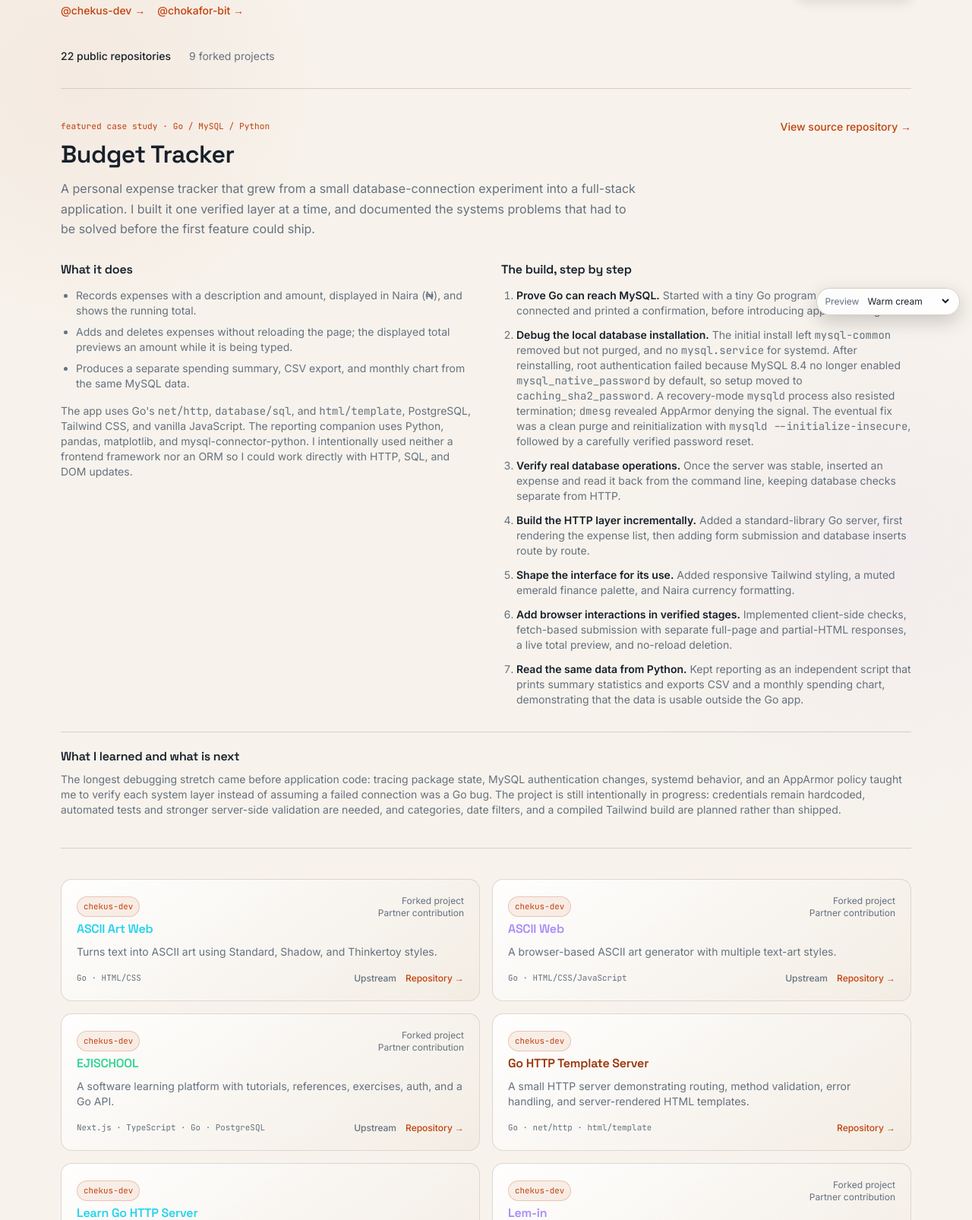
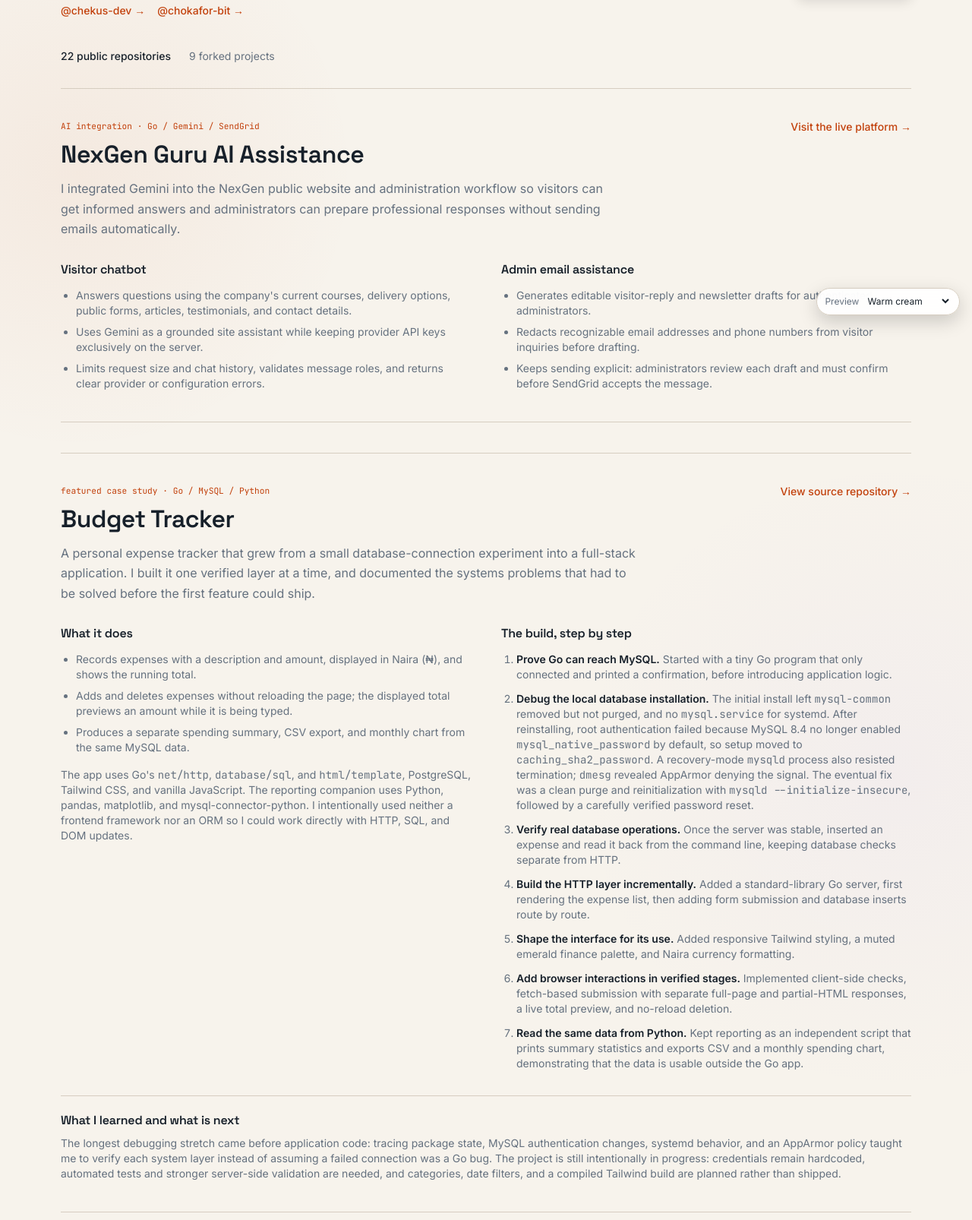
Before and after one commit to chekus-dev/my-online-cv, a Flask app: page /portfolio in a window 1280 px wide. Shown: the part 369-1975 px from the top of the page at 76% size. Run offline with Flask 3, Linux system fonts and the light colour scheme; data that the repository does not hold is empty; some libraries are stand-ins or nearby versions.

Commit message:
Document NexGen AI integration
Co-authored-by: Copilot <223556219+Copilot@users.noreply.github.com>

```diff
--- a/app.py
+++ b/app.py
@@ -104,10 +104,20 @@ GITHUB_PROJECTS = [
         "homepage": "https://my-creative-partner.vercel.app",
     },
     {
-        "account": "chekus-dev", "name": "NexGen Guru Consulting", "language": "Go · PostgreSQL · Tailwind CSS",
-        "description": "A production education and creative-technology website for NexGen Guru, with course applications, contact messages, newsletter subscriptions, testimonials, and an administrative content dashboard.",
+        "account": "chekus-dev", "name": "NexGen Guru Consulting", "language": "Go · PostgreSQL · Gemini AI · Tailwind CSS",
+        "description": "A production education and creative-technology platform for NexGen Guru, built with Go and PostgreSQL. I designed and implemented the public website and responsive admin dashboard, the contact and course-application workflows, newsletter delivery, testimonial and image management, embedded migrations, a Gemini-powered AI chatbot, and secure content administration.",
         "url": "https://github.com/chekus-dev/nexgen-guru",
         "homepage": "https://nexgen-guru.onrender.com",
+        "achievements": [
+            "Built a responsive education and creative-technology website with course, blog, application, contact, testimonial, and newsletter experiences.",
+            "Added server-side validation, image uploads and previews, Nigerian phone validation, SQL injection protection, and graceful error handling.",
+            "Built an authenticated admin dashboard for applications, messages, testimonials, subscribers, blogs, courses, and site content.",
+            "Implemented soft deletion and saved-version restoration for applications, messages, subscribers, and administrative content.",
+            "Integrated Gemini for a live visitor chatbot that answers from the company's current courses, forms, articles, testimonials, and contact information.",
+            "Added authenticated AI-assisted reply and newsletter drafting in the admin dashboard, with editable drafts and explicit confirmation before SendGrid sends.",
+            "Protected AI integrations with request-size limits, bounded chat history, redacted visitor contact details, provider timeouts, and structured error handling.",
+            "Added strong admin-password enforcement, session hardening, theme switching, embedded SQL migrations, and locally built minified frontend assets.",
+        ],
     },
     {
         "account": "chekus-dev", "name": "Online CV and Portfolio", "language": "Python · Flask · Tailwind CSS",
--- a/templates/portfolio.html
+++ b/templates/portfolio.html
@@ -77,6 +77,36 @@
 						<span class="text-muted">{{ github_projects|selectattr('upstream')|list|length }} forked projects</span>
 					</div>
 
+					<section class="border-y border-borderstrong py-8 md:py-10 mb-10" aria-labelledby="nexgen-ai-title">
+						<div class="flex flex-wrap items-start justify-between gap-5 mb-7">
+							<div class="max-w-[760px]">
+								<p class="font-mono text-[0.7rem] text-accent mb-2">AI integration · Go / Gemini / SendGrid</p>
+								<h2 id="nexgen-ai-title" class="font-display font-semibold text-2xl md:text-[2rem] leading-tight mb-3">NexGen Guru AI Assistance</h2>
+								<p class="text-muted">I integrated Gemini into the NexGen public website and administration workflow so visitors can get informed answers and administrators can prepare professional responses without sending emails automatically.</p>
+							</div>
+							<a href="https://nexgen-guru.onrender.com" target="_blank" rel="noreferrer" class="text-sm font-medium text-accent hover:text-accentstrong">Visit the live platform &rarr;</a>
+						</div>
+
+						<div class="grid grid-cols-1 md:grid-cols-2 gap-x-10 gap-y-8">
+							<div>
+								<h3 class="font-display font-semibold text-base mb-3">Visitor chatbot</h3>
+								<ul class="list-disc pl-5 space-y-2 text-sm text-muted">
+									<li>Answers questions using the company's current courses, delivery options, public forms, articles, testimonials, and contact details.</li>
+									<li>Uses Gemini as a grounded site assistant while keeping provider API keys exclusively on the server.</li>
+									<li>Limits request size and chat history, validates message roles, and returns clear provider or configuration errors.</li>
+								</ul>
+							</div>
+							<div>
+								<h3 class="font-display font-semibold text-base mb-3">Admin email assistance</h3>
+								<ul class="list-disc pl-5 space-y-2 text-sm text-muted">
+									<li>Generates editable visitor-reply and newsletter drafts for authenticated administrators.</li>
+									<li>Redacts recognizable email addresses and phone numbers from visitor inquiries before drafting.</li>
+									<li>Keeps sending explicit: administrators review each draft and must confirm before SendGrid accepts the message.</li>
+								</ul>
+							</div>
+						</div>
+					</section>
+
 					<section class="border-y border-borderstrong py-8 md:py-10 mb-10" aria-labelledby="budget-tracker-title">
 						<div class="flex flex-wrap items-start justify-between gap-5 mb-7">
 							<div class="max-w-[760px]">
@@ -131,6 +161,13 @@
 								{% endif %}
 							</div>
 							<p class="text-muted text-sm mb-4">{{ project.description }}</p>
+							{% if project.achievements %}
+							<ul class="list-disc pl-5 space-y-1.5 text-sm text-muted mb-4">
+								{% for achievement in project.achievements %}
+								<li>{{ achievement }}</li>
+								{% endfor %}
+							</ul>
+							{% endif %}
 							<div class="flex items-center justify-between gap-3 mt-auto">
 								<span class="font-mono text-[0.68rem] text-muted">{{ project.language }}</span>
 								<div class="flex gap-3 text-xs font-medium">
```
Also changed, not shown: templates/landing.html (+11 -2 lines).
